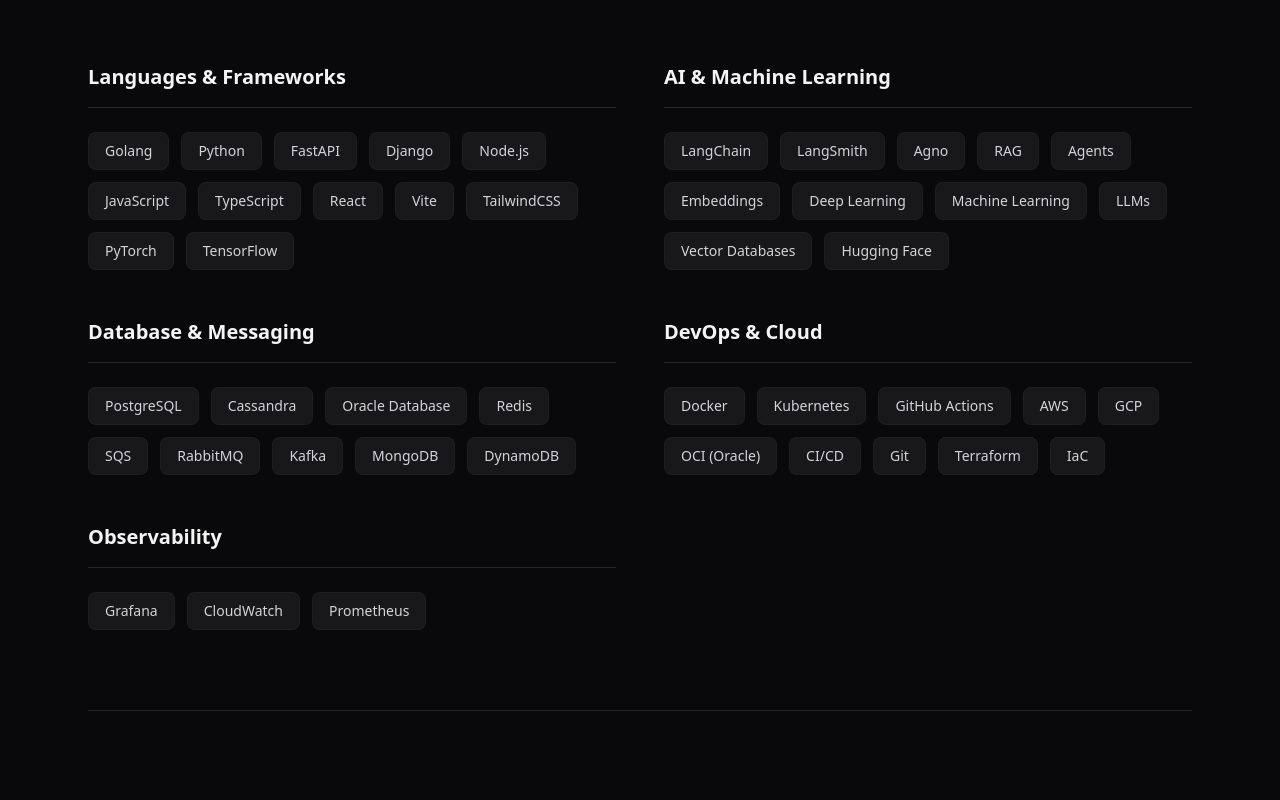
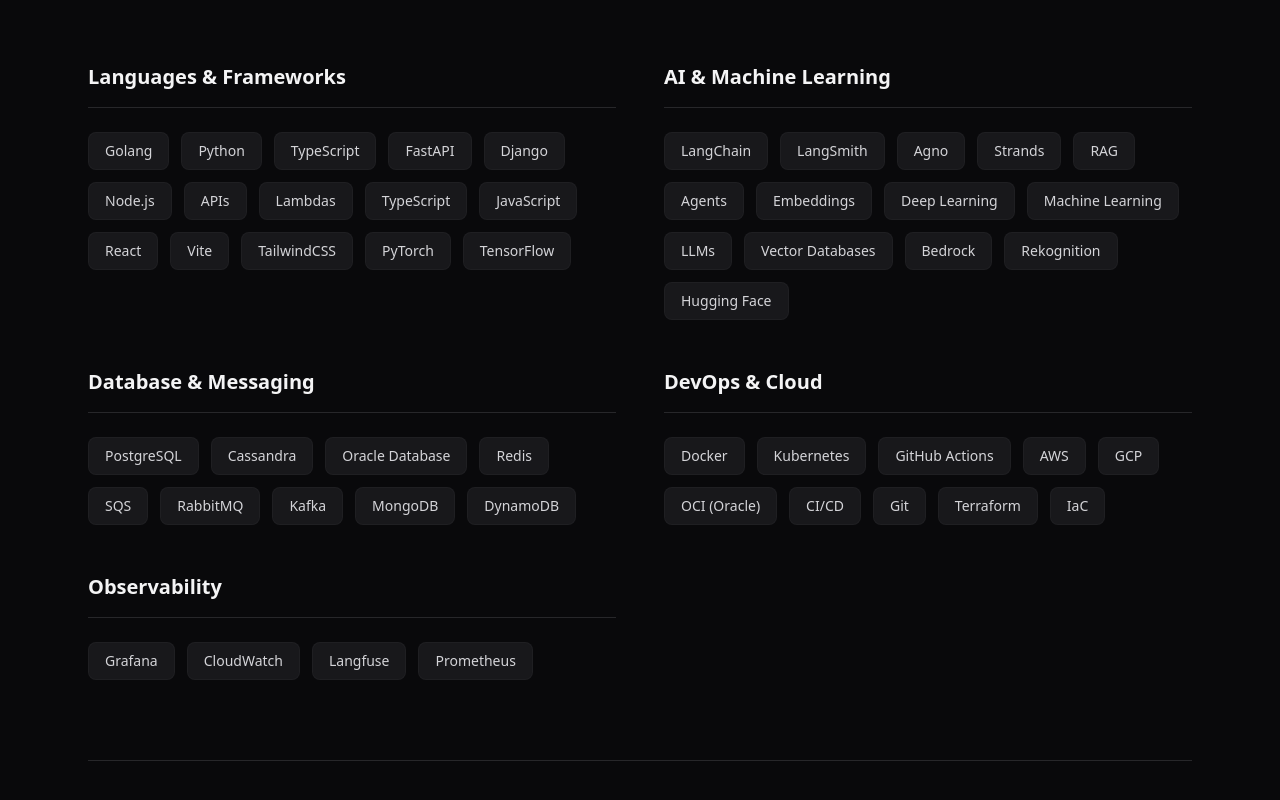
Before and after one commit to Rjoaozinho1/Rjoaozinho1.github.io, a React (Vite) app: page / in a window 1280 px wide. Shown: the part 5536-6336 px from the top of the page. Built offline with nearby package versions, Linux system fonts and the light colour scheme.

Commit message:
feat: update skills list in Skills component

```diff
--- a/src/components/Skills.tsx
+++ b/src/components/Skills.tsx
@@ -7,11 +7,11 @@
   const skillCategories: SkillCategory[] = [
     {
       title: "Languages & Frameworks",
-      skills: ["Golang", "Python", "FastAPI", "Django", "Node.js", "JavaScript", "TypeScript", "React", "Vite", "TailwindCSS", "PyTorch", "TensorFlow"]
+      skills: ["Golang", "Python", "TypeScript", "FastAPI", "Django", "Node.js", "APIs", "Lambdas", "TypeScript", "JavaScript", "React", "Vite", "TailwindCSS", "PyTorch", "TensorFlow"]
     },
     {
       title: "AI & Machine Learning",
-      skills: ["LangChain", "LangSmith", "Agno", "RAG", "Agents", "Embeddings", "Deep Learning", "Machine Learning", "LLMs", "Vector Databases", "Hugging Face"]
+      skills: ["LangChain", "LangSmith", "Agno", "Strands", "RAG", "Agents", "Embeddings", "Deep Learning", "Machine Learning", "LLMs", "Vector Databases", "Bedrock", "Rekognition", "Hugging Face"]
     },
     {
       title: "Database & Messaging",
@@ -23,7 +23,7 @@
     },
     {
       title: "Observability",
-      skills: ["Grafana", "CloudWatch", "Prometheus"]
+      skills: ["Grafana", "CloudWatch", "Langfuse", "Prometheus"]
     }
   ]
 
```
